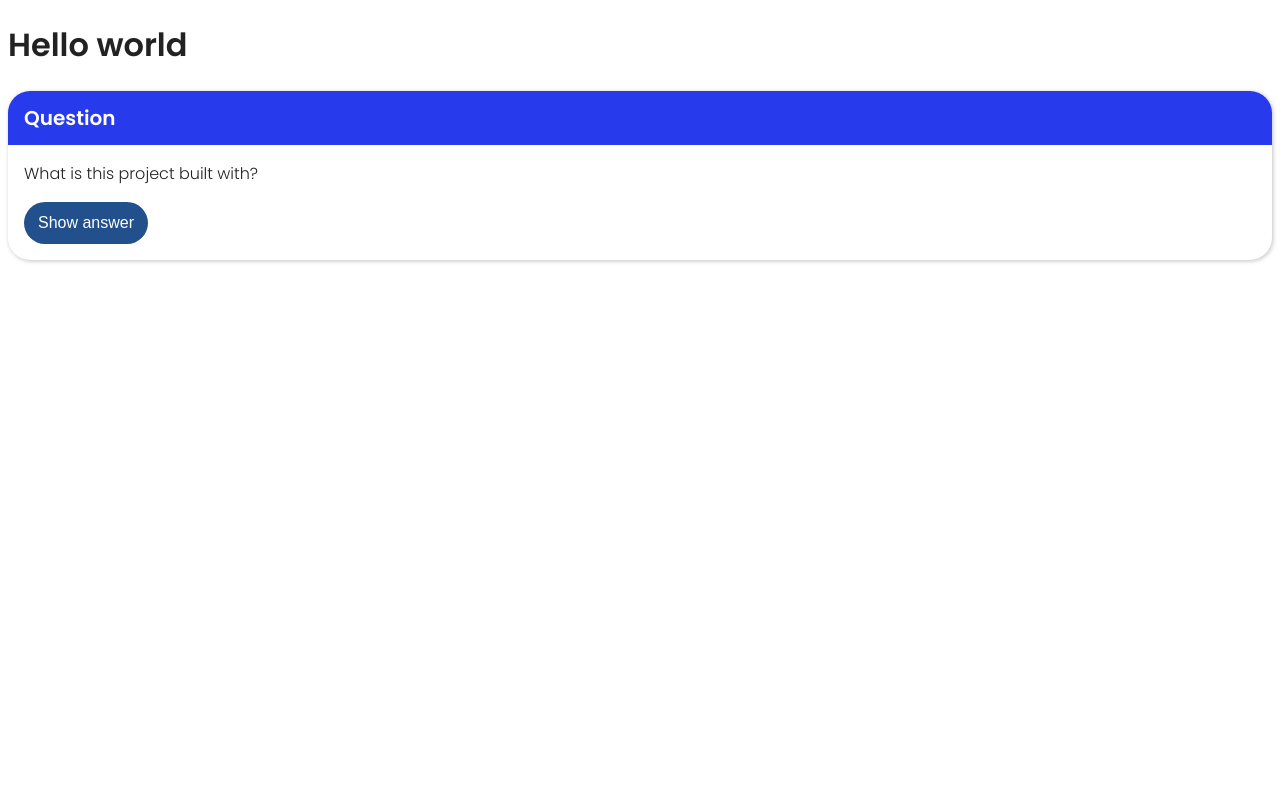
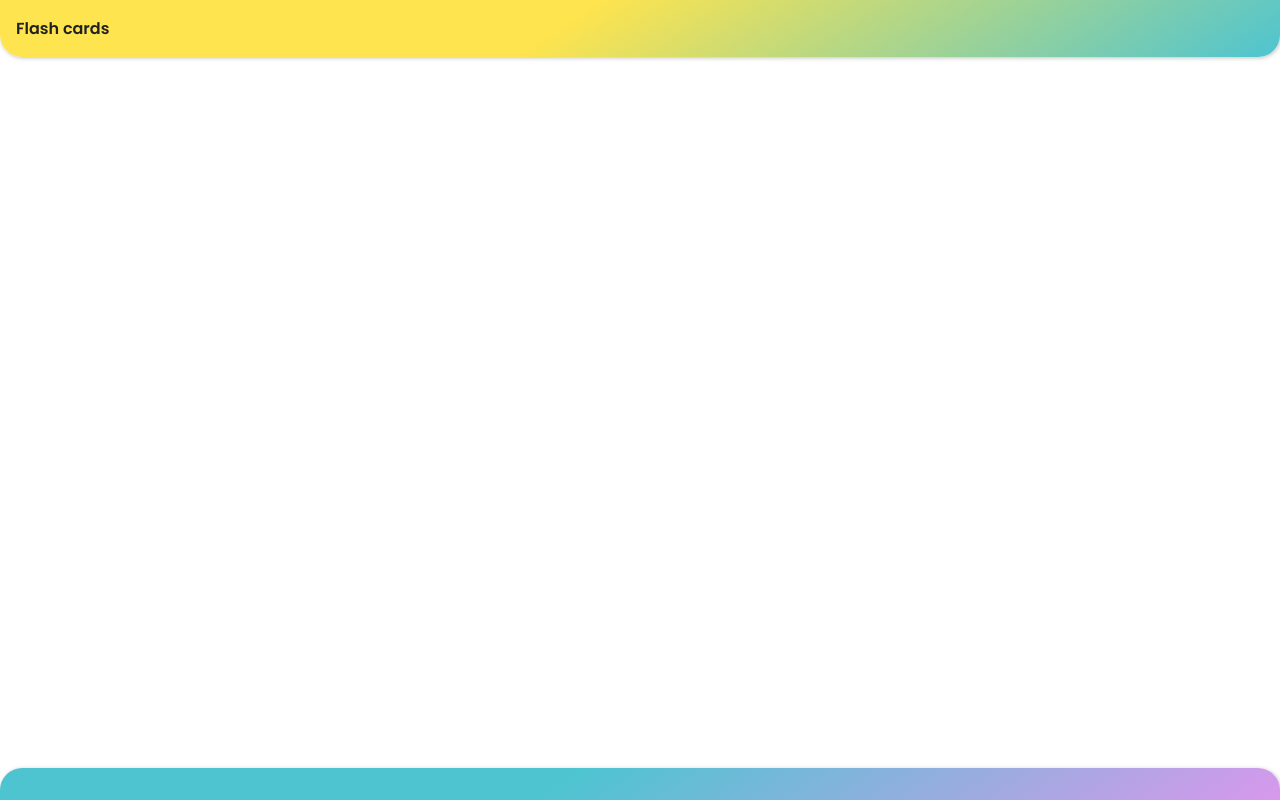
Before and after one commit to kmsolomon/flash-cards, a React (Vite) app: page / in a window 1280 px wide. Built offline with nearby package versions, Linux system fonts and the light colour scheme; the HTML template or start-up script is replaced by a standard one.

Commit message:
Adding header/footer

```diff
--- a/src/App.tsx
+++ b/src/App.tsx
@@ -1,19 +1,18 @@
 import "./main.css";
 
-import FlashCard from "./components/FlashCard/FlashCard";
-import { FlashCardType } from "./types";
+import { Outlet } from "react-router-dom";
+
+import Footer from "./components/Footer/Footer";
+import Header from "./components/Header/Header";
 
 function App() {
-  const testCard: FlashCardType = {
-    id: "1234a",
-    question: "What is this project built with?",
-    answer: "React!",
-  };
-
   return (
     <>
-      <h1>Hello world</h1>
-      <FlashCard card={testCard} />
+      <Header />
+      <main>
+        <Outlet />
+      </main>
+      <Footer />
     </>
   );
 }
--- /dev/null
+++ b/src/components/Footer/Footer.css
@@ -0,0 +1,7 @@
+footer {
+  padding: 1rem;
+  border-radius: var(--border-radius) var(--border-radius) 0 0;
+  box-shadow: 1px 1px 4px 0px rgba(173, 173, 173, 0.75);
+  background: #4ec4d1;
+  background: linear-gradient(327deg, #d898ec 0%, #4ec4d1 56%);
+}
--- /dev/null
+++ b/src/components/Footer/Footer.tsx
@@ -0,0 +1,7 @@
+import "./Footer.css";
+
+function Footer() {
+  return <footer></footer>;
+}
+
+export default Footer;
--- /dev/null
+++ b/src/components/Header/Header.css
@@ -0,0 +1,8 @@
+header {
+  padding: 1rem;
+  font-weight: 600;
+  border-radius: 0 0 var(--border-radius) var(--border-radius);
+  box-shadow: 1px 1px 4px 0px rgba(173, 173, 173, 0.75);
+  background: #fee44e;
+  background: linear-gradient(327deg, #4ec4d1 0%, #fee44e 56%);
+}
--- /dev/null
+++ b/src/components/Header/Header.tsx
@@ -0,0 +1,7 @@
+import "./Header.css";
+
+function Header() {
+  return <header>Flash cards</header>;
+}
+
+export default Header;
--- a/src/main.css
+++ b/src/main.css
@@ -2,6 +2,7 @@
 ::before,
 ::after {
   box-sizing: border-box;
+  margin: 0;
 }
 
 :root {
@@ -11,6 +12,17 @@
 body {
   font-family: "Poppins", Arial, sans-serif;
   color: #222;
+}
+
+#root {
+  display: flex;
+  flex-direction: column;
+  min-height: 100vh;
+}
+
+main {
+  margin: 1rem 0.5rem;
+  flex: 1;
 }
 
 @media (prefers-color-scheme: dark) {
```
